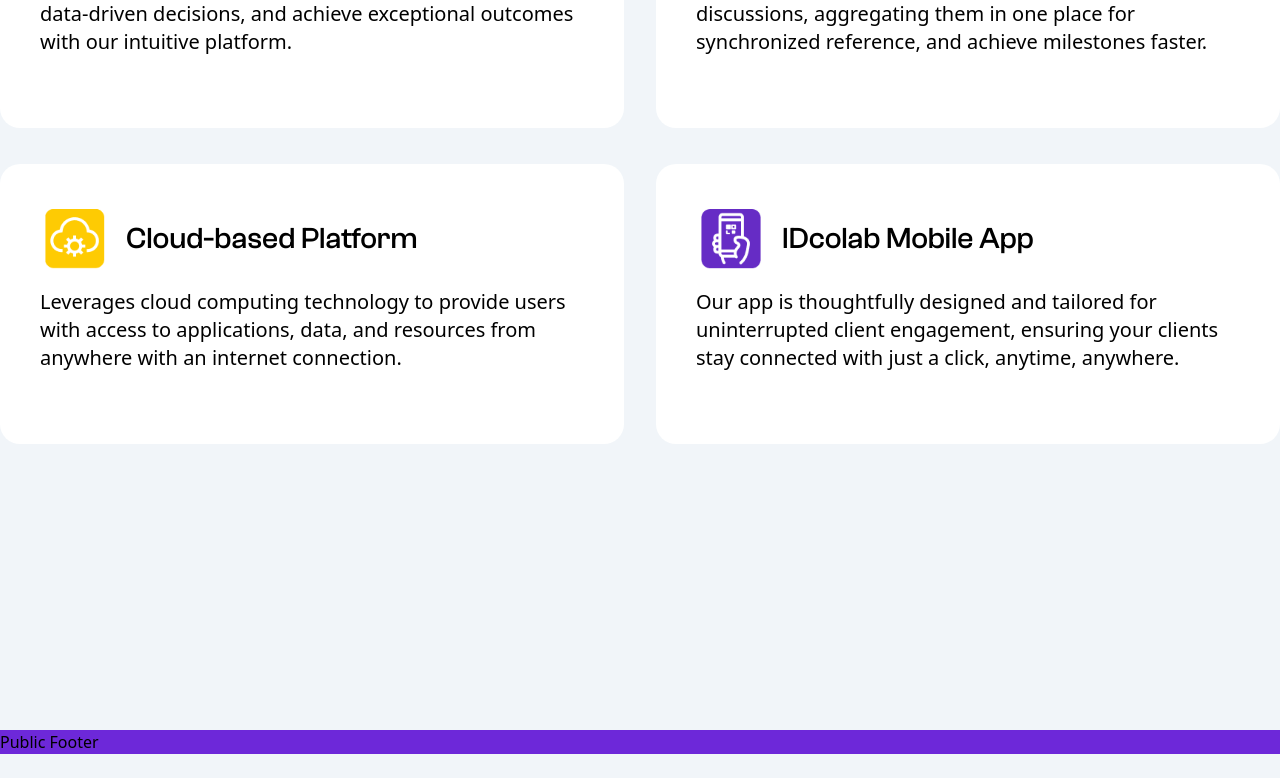
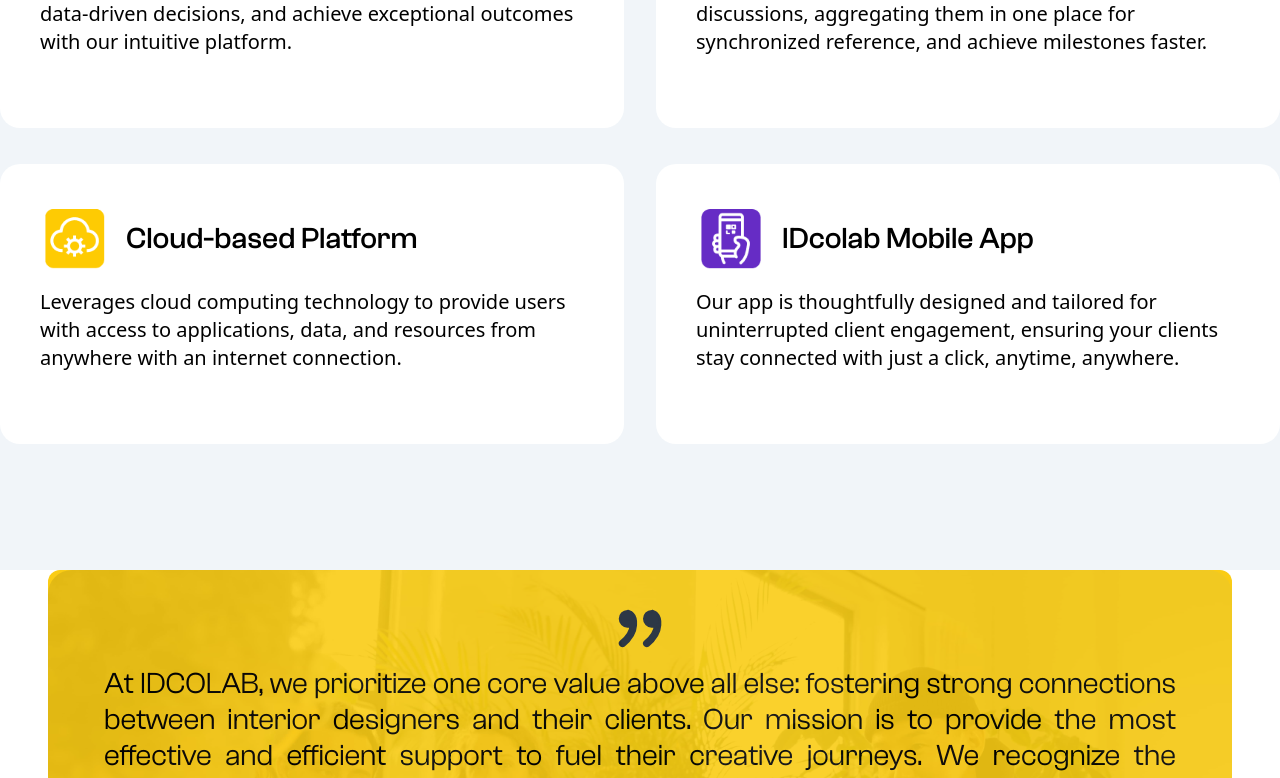
Before and after one commit to Manimsn/collab-apis, a Next.js app in the folder front-end/: page / in a window 1280 px wide. Shown: the part 2000-2778 px from the top of the page. Before the commit the page ends 2754 px from the top, so only its background shows below. Built offline with nearby package versions, Linux system fonts and the light colour scheme; what tailgrids would draw is missing.

Commit message:
feat: Add responsive OurMission component for seamless adaptability across devices

```diff
--- a/front-end/app/page.tsx
+++ b/front-end/app/page.tsx
@@ -3,6 +3,7 @@
 import HeroSection from "@/components/common/ui/HeroSection";
 import WelcomeSection from "@/components/common/ui/WelcomeSection";
 import FeatureHighlights from "@/components/common/ui/FeatureHighlights";
+import OurMission from "@/components/common/ui/OurMission";
 
 const Home = () => {
   return (
@@ -10,6 +11,7 @@
       <HeroSection />
       <WelcomeSection />
       <FeatureHighlights />
+      <OurMission />
     </>
   );
 };
--- /dev/null
+++ b/front-end/components/common/ui/OurMission.tsx
@@ -0,0 +1,51 @@
+import React from "react";
+
+const OurMission = () => {
+  return (
+    <section className="relative z-10 bg-white py-0 dark:bg-dark lg:py-0">
+      <div className="container mx-auto md:max-w-none xl:max-w-none md:mx-0 px-4 md:px-8 lg:px-12">
+        <div className="overflow-hidden rounded-xl bg-yellow  dark:bg-dark-2 ">
+          <div className="-mx-4 flex flex-wrap ">
+            <div className="w-full px-4 lg:w-full ">
+              <div
+                className="relative z-10 px-8 pt-4 pb-8 py-10 sm:p-14 sm:pt-4 sm:pb-8 before:content-[''] before:absolute before:inset-0 before:bg-idcolab-land-image  before:bg-cover
+           before:opacity-10 custom-bg-position before:rounded-3xl"
+              >
+                <div className="flex justify-center item-center">
+                  <svg
+                    className="w-20 h-20 text-dark-3"
+                    xmlns="http://www.w3.org/2000/svg"
+                    fill="currentColor"
+                    viewBox="0 0 32 32"
+                    id="quotations"
+                  >
+                    <path
+                      stroke="currentColor"
+                      d="M7.998 13.118c0 1.69 1.32 3.06 2.946 3.06.522 0 1.004-.152 1.43-.4-.146 1.636-.97 4.022-3.99 6.454-.422.342-.5.974-.172 1.412.192.256.478.39.766.39a.937.937 0 0 0 .594-.212c3.706-2.99 4.632-6.062 4.756-8.114.212-2.624-.584-4.004-1.312-4.724-.066-.07-.128-.146-.202-.208a3.07 3.07 0 0 0-.466-.33c-.006-.004-.01-.01-.016-.012-.01-.006-.02-.008-.03-.012-.198-.11-.34-.162-.34-.162l.01.024a2.686 2.686 0 0 0-1.028-.226c-1.628 0-2.946 1.37-2.946 3.06zm9.696 0c0 1.69 1.318 3.06 2.946 3.06.522 0 1.004-.152 1.43-.4-.146 1.636-.97 4.022-3.99 6.454-.424.342-.5.974-.172 1.412.192.256.478.39.766.39a.937.937 0 0 0 .594-.212c3.706-2.99 4.632-6.062 4.756-8.114.212-2.624-.586-4.004-1.312-4.724-.068-.07-.13-.146-.204-.208a3.07 3.07 0 0 0-.466-.33l-.016-.012c-.01-.006-.02-.008-.03-.012-.198-.108-.34-.162-.34-.162l.01.024a2.695 2.695 0 0 0-1.028-.226c-1.626 0-2.944 1.37-2.944 3.06z"
+                    ></path>
+                  </svg>
+                </div>
+                <p className="font-clash text-xl xl:text-3xl text-justify">
+                  At IDCOLAB, we prioritize one core value above all else:
+                  fostering strong connections between interior designers and
+                  their clients. Our mission is to provide the most effective
+                  and efficient support to fuel their creative journeys. We
+                  recognize the essential role collaboration plays in successful
+                  interior design projects. <br /> <br />
+                  That's why we've developed IDCOLAB to enable seamless
+                  communication, engaging experience, and nurture the
+                  client-designer relationship. Join the IDCOLAB community and
+                  experience the power of seamless collaboration, immersive
+                  experience, and unwavering support on your design adventure.
+                  Let's create together at IDCOLAB. Connect with us today.
+                </p>
+              </div>
+            </div>
+          </div>
+        </div>
+      </div>
+    </section>
+  );
+};
+
+export default OurMission;
```
